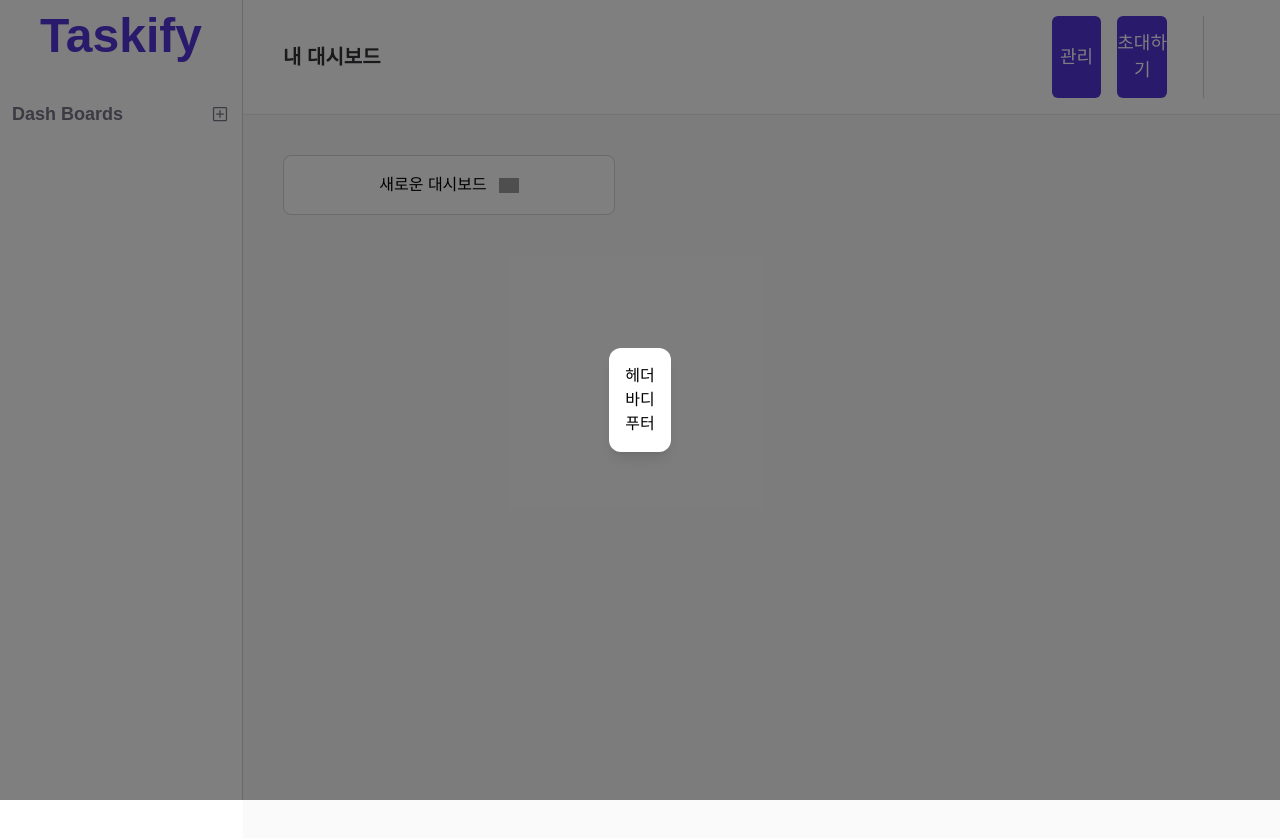
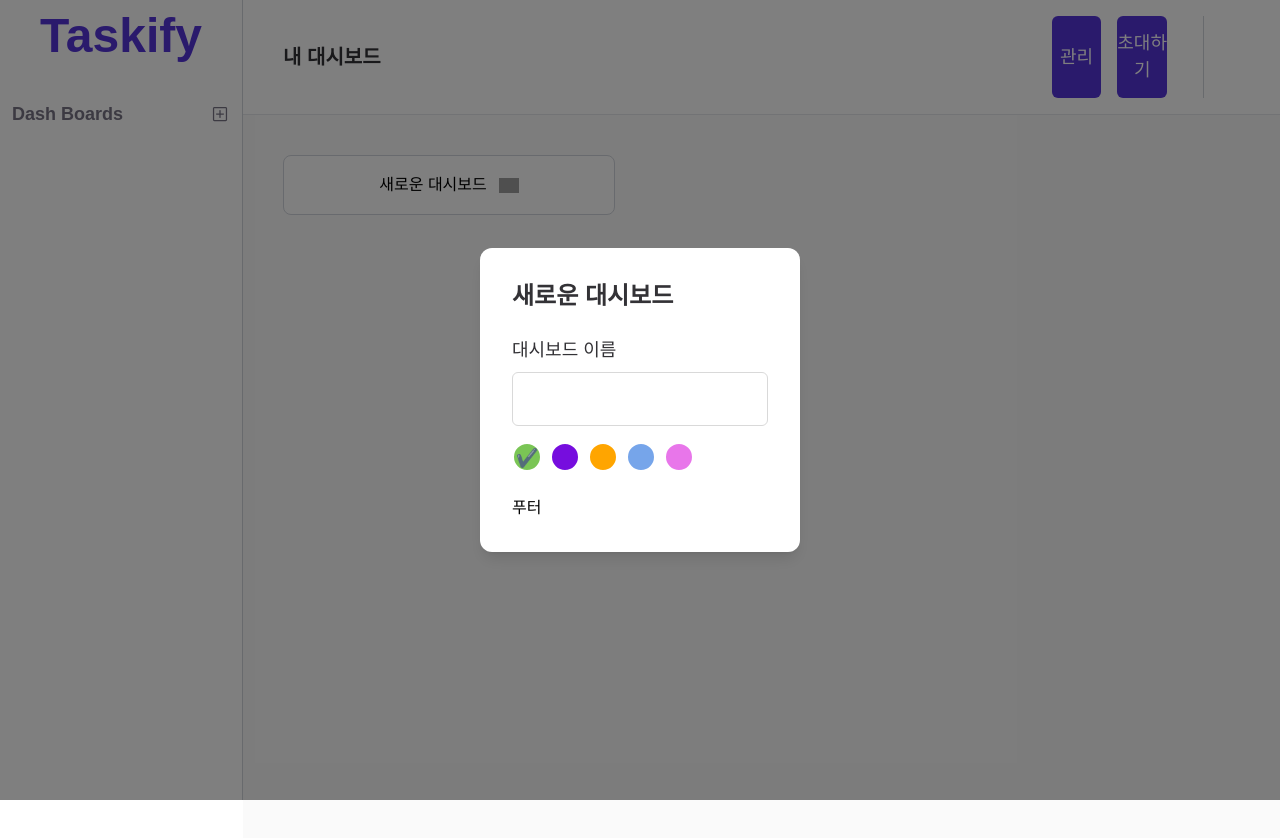
Before and after one commit to Namgyeon/Taskify, a Next.js app: page /mydashboard in a window 1280 px wide. Both pictures are taken after a click on the button 508 px from the left and 185 px from the top of the page. Shown: the top 838 px of the page. Built offline with nearby package versions, Linux system fonts and the light colour scheme; no server answers; grey boxes are pictures that could not be loaded; a web font is replaced by a local one.

Commit message:
feat: 색상 인풋 구현

```diff
--- a/src/apis/dashboards/types.ts
+++ b/src/apis/dashboards/types.ts
@@ -23,3 +23,12 @@ export type GetDashboardsRequest = Partial<BasePagination> & {
   cursorId?: number;
   navigationMethod: NavigationMethod;
 };
+
+export const postDashboardsFormSchema = z.object({
+  title: z
+    .string()
+    .nonempty("제목을 입력해주세요")
+    .min(1, "1글자이상 작성해주세요"),
+  color: z.string(),
+});
+export type postDashboardsFormData = z.infer<typeof postDashboardsFormSchema>;
--- a/src/components/dashboard/modal/DashboardModal.tsx
+++ b/src/components/dashboard/modal/DashboardModal.tsx
@@ -1,13 +1,11 @@
-import { useRef } from "react";
 import DashboardModalBody from "./DashboardModalBody";
 import DashboardModalFooter from "./DashboardModalFooter";
 import DashboardModalHeader from "./DashboardModalHeader";
-import { Modal, ModalHandle } from "@/components/ui/Modal";
 
 const DashboardModal = ({ close }: { close: () => void }) => {
   return (
-    <div>
-      <DashboardModalHeader close={close} />
+    <div className="flex flex-col gap-6">
+      <DashboardModalHeader />
       <DashboardModalBody />
       <DashboardModalFooter />
     </div>
--- a/src/components/dashboard/modal/DashboardModalBody.tsx
+++ b/src/components/dashboard/modal/DashboardModalBody.tsx
@@ -1,7 +1,65 @@
+import {
+  postDashboardsFormData,
+  postDashboardsFormSchema,
+} from "@/apis/dashboards/types";
+import Input from "@/components/ui/Input";
 import { ModalBody } from "@/components/ui/Modal";
+import { zodResolver } from "@hookform/resolvers/zod";
+import { useState } from "react";
+import { useForm } from "react-hook-form";
+
+const PALETTE = ["#7AC555", "#760DDE", "#FFA500", "#76A5EA", "#E876EA"];
 
 const DashboardModalBody = () => {
-  return <ModalBody>바디</ModalBody>;
+  const [selectedColor, setSelectedColor] = useState(PALETTE[0]);
+
+  const {
+    register,
+    handleSubmit,
+    setValue,
+    formState: { errors, isSubmitting, isValid },
+  } = useForm<postDashboardsFormData>({
+    resolver: zodResolver(postDashboardsFormSchema),
+  });
+
+  const onSubmit = () => {};
+
+  const handleColorSelect = (color: string) => {
+    setSelectedColor(color);
+    setValue("color", color, { shouldValidate: true });
+  };
+
+  return (
+    <ModalBody>
+      <form onSubmit={handleSubmit(onSubmit)} className="flex flex-col gap-4">
+        <Input
+          {...register("title")}
+          label="대시보드 이름"
+          error={!!errors.title}
+          errorMessage={errors.title?.message}
+        />
+        <div className="flex gap-2">
+          {PALETTE.map((color) => (
+            <button
+              key={color}
+              className={`w-[30px] h-[30px] rounded-full border-2 border-white cursor-pointer hover:w-[35px] hover:h-[35px]`}
+              type="button"
+              style={{ backgroundColor: color }}
+              onClick={() => handleColorSelect(color)}
+            >
+              {selectedColor === color && (
+                <span className="text-white text-lg">✔️</span>
+              )}
+            </button>
+          ))}
+        </div>
+        <input type="hidden" {...register("color")} />
+        {errors.color && (
+          <span className="text-red-500 ">{errors.color.message}</span>
+        )}
+      </form>
+    </ModalBody>
+  );
 };
 
 export default DashboardModalBody;
--- a/src/components/dashboard/modal/DashboardModalHeader.tsx
+++ b/src/components/dashboard/modal/DashboardModalHeader.tsx
@@ -1,7 +1,13 @@
 import { ModalHeader } from "@/components/ui/Modal";
 
-const DashboardModalHeader = ({ close }: { close: () => void }) => {
-  return <ModalHeader close={close}>헤더</ModalHeader>;
+const DashboardModalHeader = () => {
+  return (
+    <ModalHeader>
+      <span className="text-xl md:text-2xl font-bold text-[#333236]">
+        새로운 대시보드
+      </span>
+    </ModalHeader>
+  );
 };
 
 export default DashboardModalHeader;
--- a/src/components/ui/Modal/index.tsx
+++ b/src/components/ui/Modal/index.tsx
@@ -1,3 +1,4 @@
+import clsx from "clsx";
 import { forwardRef, ReactNode, useImperativeHandle, useState } from "react";
 import { createPortal } from "react-dom";
 
@@ -8,10 +9,11 @@ export interface ModalHandle {
 
 interface ModalProps {
   children: ReactNode;
+  className?: string;
 }
 
 export const Modal = forwardRef<ModalHandle, ModalProps>(
-  ({ children }, ref) => {
+  ({ children, className }, ref) => {
     const [isOpen, setIsOpen] = useState(false);
 
     useImperativeHandle(ref, () => ({
@@ -23,7 +25,14 @@ export const Modal = forwardRef<ModalHandle, ModalProps>(
 
     return createPortal(
       <div className="fixed inset-0 z-50 flex items-center justify-center bg-black/50">
-        <div className="bg-white rounded-xl p-4 shadow-lg">{children}</div>
+        <div
+          className={clsx(
+            "min-w-[320px] bg-white rounded-xl p-5 md:p-8 shadow-lg",
+            className
+          )}
+        >
+          {children}
+        </div>
       </div>,
       document.body
     );
@@ -35,10 +44,10 @@ export const ModalHeader = ({
   close,
 }: {
   children: ReactNode;
-  close: () => void;
+  close?: () => void;
 }) => {
   return (
-    <div className="" onClick={close}>
+    <div className="flex items-center justify-between" onClick={close}>
       {children}
     </div>
   );
```
